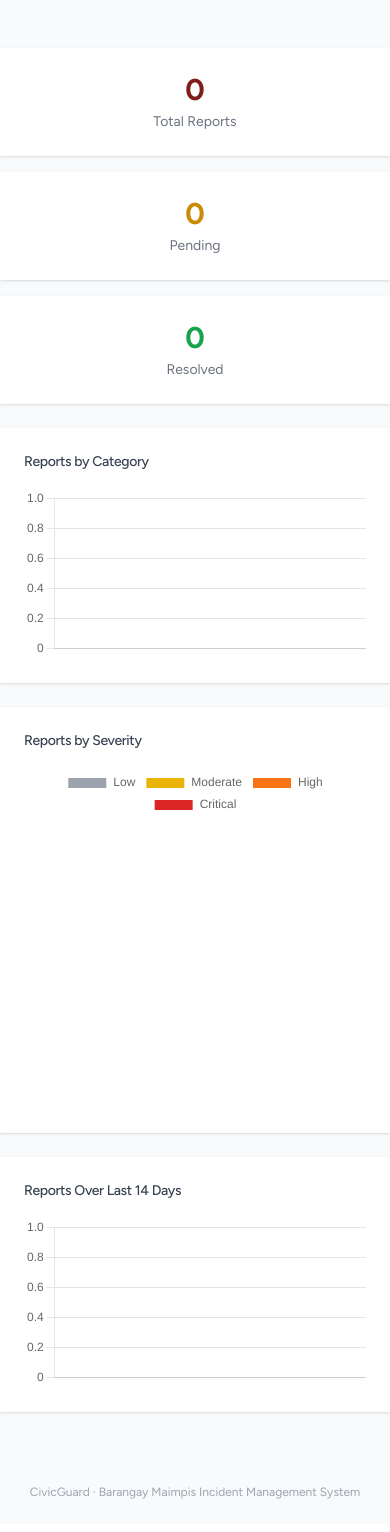
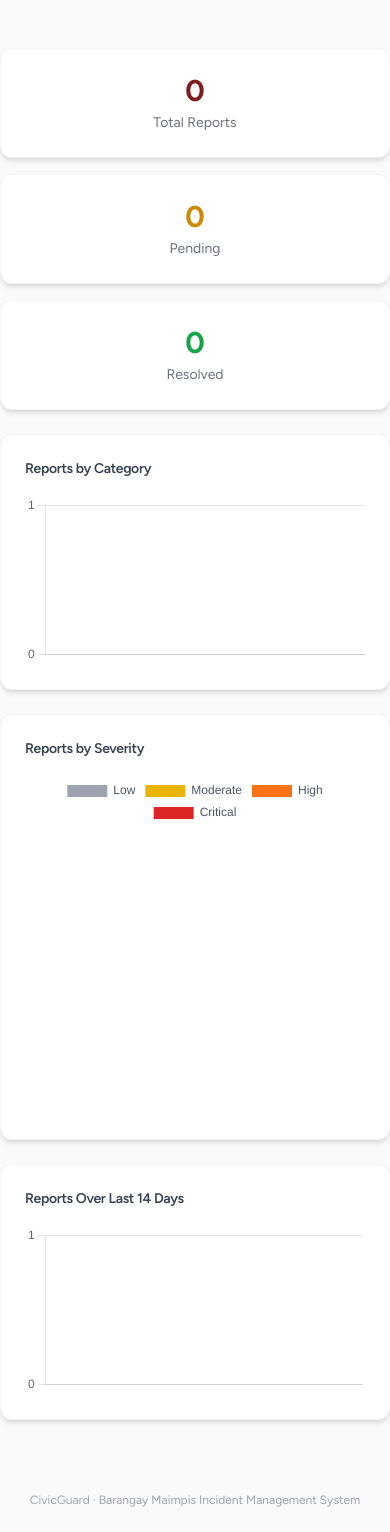
Before and after one commit to miconvr/civicguard, a Laravel app: page /admin/analytics in a window 390 px wide. Shown: the part 135-1667 px from the top of the page. Before the commit the page ends 1634 px from the top, so only its background shows below. Run offline with Laravel 12, Linux system fonts and the light colour scheme; the visitor is signed in with stand-in values (Sample User, id 1); data comes from the database, SQL or seed files in the repository; data that the repository does not hold is empty; style sheets or scripts are compiled from the project's sources.

Commit message:
style: restyle forms, analytics and notifications for dark mode

```diff
--- a/resources/css/app.css
+++ b/resources/css/app.css
@@ -36,4 +36,14 @@
     .cg-select {
         @apply border-gray-300 dark:border-gray-600 dark:bg-gray-900 dark:text-gray-200 rounded-lg shadow-sm text-sm focus:border-maroon-500 focus:ring-maroon-500 transition;
     }
+
+    /* Forms */
+    .cg-label { @apply block text-sm font-medium text-gray-700 dark:text-gray-300 mb-1; }
+    .cg-input {
+        @apply block w-full border-gray-300 dark:border-gray-600 dark:bg-gray-900 dark:text-gray-200 rounded-lg shadow-sm px-3 py-2 focus:border-maroon-500 focus:ring-maroon-500 transition;
+    }
+    .cg-error { @apply text-red-600 dark:text-red-400 text-sm mt-1; }
+    .cg-btn {
+        @apply inline-flex items-center bg-maroon-700 text-white px-5 py-2.5 rounded-lg shadow-sm hover:bg-maroon-800 hover:shadow-md transition font-medium;
+    }
 }
--- a/resources/views/admin/analytics.blade.php
+++ b/resources/views/admin/analytics.blade.php
@@ -9,33 +9,33 @@
         <div class="max-w-6xl mx-auto sm:px-6 lg:px-8 space-y-6">
 
             <div class="grid grid-cols-1 sm:grid-cols-3 gap-4">
-                <div class="bg-white p-6 shadow sm:rounded-lg text-center">
-                    <p class="text-3xl font-bold text-maroon-700">{{ $totalReports }}</p>
-                    <p class="text-sm text-gray-500 mt-1">Total Reports</p>
+                <div class="cg-card text-center">
+                    <p class="text-3xl font-bold text-maroon-700 dark:text-gold-400">{{ $totalReports }}</p>
+                    <p class="text-sm text-gray-500 dark:text-gray-400 mt-1">Total Reports</p>
                 </div>
-                <div class="bg-white p-6 shadow sm:rounded-lg text-center">
-                    <p class="text-3xl font-bold text-yellow-600">{{ $pendingCount }}</p>
-                    <p class="text-sm text-gray-500 mt-1">Pending</p>
+                <div class="cg-card text-center">
+                    <p class="text-3xl font-bold text-yellow-600 dark:text-yellow-400">{{ $pendingCount }}</p>
+                    <p class="text-sm text-gray-500 dark:text-gray-400 mt-1">Pending</p>
                 </div>
-                <div class="bg-white p-6 shadow sm:rounded-lg text-center">
-                    <p class="text-3xl font-bold text-green-600">{{ $resolvedCount }}</p>
-                    <p class="text-sm text-gray-500 mt-1">Resolved</p>
+                <div class="cg-card text-center">
+                    <p class="text-3xl font-bold text-green-600 dark:text-green-400">{{ $resolvedCount }}</p>
+                    <p class="text-sm text-gray-500 dark:text-gray-400 mt-1">Resolved</p>
                 </div>
             </div>
 
             <div class="grid grid-cols-1 md:grid-cols-2 gap-6">
-                <div class="bg-white p-6 shadow sm:rounded-lg">
-                    <h3 class="text-sm font-medium text-gray-700 mb-4">Reports by Category</h3>
+                <div class="cg-card">
+                    <h3 class="text-sm font-semibold text-gray-700 dark:text-gray-300 mb-4">Reports by Category</h3>
                     <canvas id="categoryChart"></canvas>
                 </div>
-                <div class="bg-white p-6 shadow sm:rounded-lg">
-                    <h3 class="text-sm font-medium text-gray-700 mb-4">Reports by Severity</h3>
+                <div class="cg-card">
+                    <h3 class="text-sm font-semibold text-gray-700 dark:text-gray-300 mb-4">Reports by Severity</h3>
                     <canvas id="severityChart"></canvas>
                 </div>
             </div>
 
-            <div class="bg-white p-6 shadow sm:rounded-lg">
-                <h3 class="text-sm font-medium text-gray-700 mb-4">Reports Over Last 14 Days</h3>
+            <div class="cg-card">
+                <h3 class="text-sm font-semibold text-gray-700 dark:text-gray-300 mb-4">Reports Over Last 14 Days</h3>
                 <canvas id="trendChart"></canvas>
             </div>
 
@@ -44,36 +44,55 @@
 
     <script src="https://cdnjs.cloudflare.com/ajax/libs/Chart.js/4.4.1/chart.umd.min.js"></script>
     <script>
+        const isDark = () => document.documentElement.classList.contains('dark');
+        const accent = () => isDark() ? '#d4af37' : '#7f1d1d';
+        const accentFill = () => isDark() ? 'rgba(212,175,55,0.15)' : 'rgba(127,29,29,0.1)';
+
         const categoryLabels = @json($byCategory->pluck('name'));
         const categoryData = @json($byCategory->pluck('total'));
-        new Chart(document.getElementById('categoryChart'), {
+        const severityMap = @json($bySeverity);
+        const severityLabels = ['low', 'moderate', 'high', 'critical'];
+        const severityData = severityLabels.map(s => severityMap[s]?.total ?? 0);
+        const trendLabels = @json($last14Days->pluck('day'));
+        const trendData = @json($last14Days->pluck('total'));
+
+        const categoryChart = new Chart(document.getElementById('categoryChart'), {
             type: 'bar',
             data: {
                 labels: categoryLabels,
-                datasets: [{ label: 'Reports', data: categoryData, backgroundColor: '#7f1d1d' }]
+                datasets: [{ label: 'Reports', data: categoryData, backgroundColor: accent() }]
             },
-            options: { plugins: { legend: { display: false } }, scales: { y: { beginAtZero: true } } }
+            options: { plugins: { legend: { display: false } }, scales: { y: { beginAtZero: true, ticks: { precision: 0 } } } }
         });
 
-        const severityLabels = ['low', 'moderate', 'high', 'critical'];
-        const severityData = severityLabels.map(s => {{ Illuminate\Support\Js::from($bySeverity) }}[s]?.total ?? 0);
-        new Chart(document.getElementById('severityChart'), {
+        const severityChart = new Chart(document.getElementById('severityChart'), {
             type: 'doughnut',
             data: {
                 labels: severityLabels.map(s => s.charAt(0).toUpperCase() + s.slice(1)),
-                datasets: [{ data: severityData, backgroundColor: ['#9ca3af', '#eab308', '#f97316', '#dc2626'] }]
+                datasets: [{ data: severityData, backgroundColor: ['#9ca3af', '#eab308', '#f97316', '#dc2626'], borderWidth: 0 }]
             }
         });
 
-        const trendLabels = @json($last14Days->pluck('day'));
-        const trendData = @json($last14Days->pluck('total'));
-        new Chart(document.getElementById('trendChart'), {
+        const trendChart = new Chart(document.getElementById('trendChart'), {
             type: 'line',
             data: {
                 labels: trendLabels,
-                datasets: [{ label: 'Reports Filed', data: trendData, borderColor: '#7f1d1d', backgroundColor: 'rgba(127,29,29,0.1)', fill: true, tension: 0.3 }]
+                datasets: [{ label: 'Reports Filed', data: trendData, borderColor: accent(), backgroundColor: accentFill(), fill: true, tension: 0.3 }]
             },
-            options: { plugins: { legend: { display: false } }, scales: { y: { beginAtZero: true } } }
+            options: { plugins: { legend: { display: false } }, scales: { y: { beginAtZero: true, ticks: { precision: 0 } } } }
         });
+
+        function applyTheme() {
+            Chart.defaults.color = isDark() ? '#d1d5db' : '#4b5563';
+            Chart.defaults.borderColor = isDark() ? 'rgba(255,255,255,0.1)' : 'rgba(0,0,0,0.1)';
+            categoryChart.data.datasets[0].backgroundColor = accent();
+            trendChart.data.datasets[0].borderColor = accent();
+            trendChart.data.datasets[0].backgroundColor = accentFill();
+            [categoryChart, severityChart, trendChart].forEach(c => c.update());
+        }
+
+        applyTheme();
+        // Re-color the charts whenever the dark mode toggle flips the class on <html>
+        new MutationObserver(applyTheme).observe(document.documentElement, { attributes: true, attributeFilter: ['class'] });
     </script>
 </x-app-layout>
```
Also changed, not shown: resources/views/curfew/create.blade.php (+27 -26 lines), resources/views/layouts/guest.blade.php (+11 -11 lines), resources/views/reports/create.blade.php (+16 -18 lines), resources/views/reports/index.blade.php (line endings or trailing spaces).
